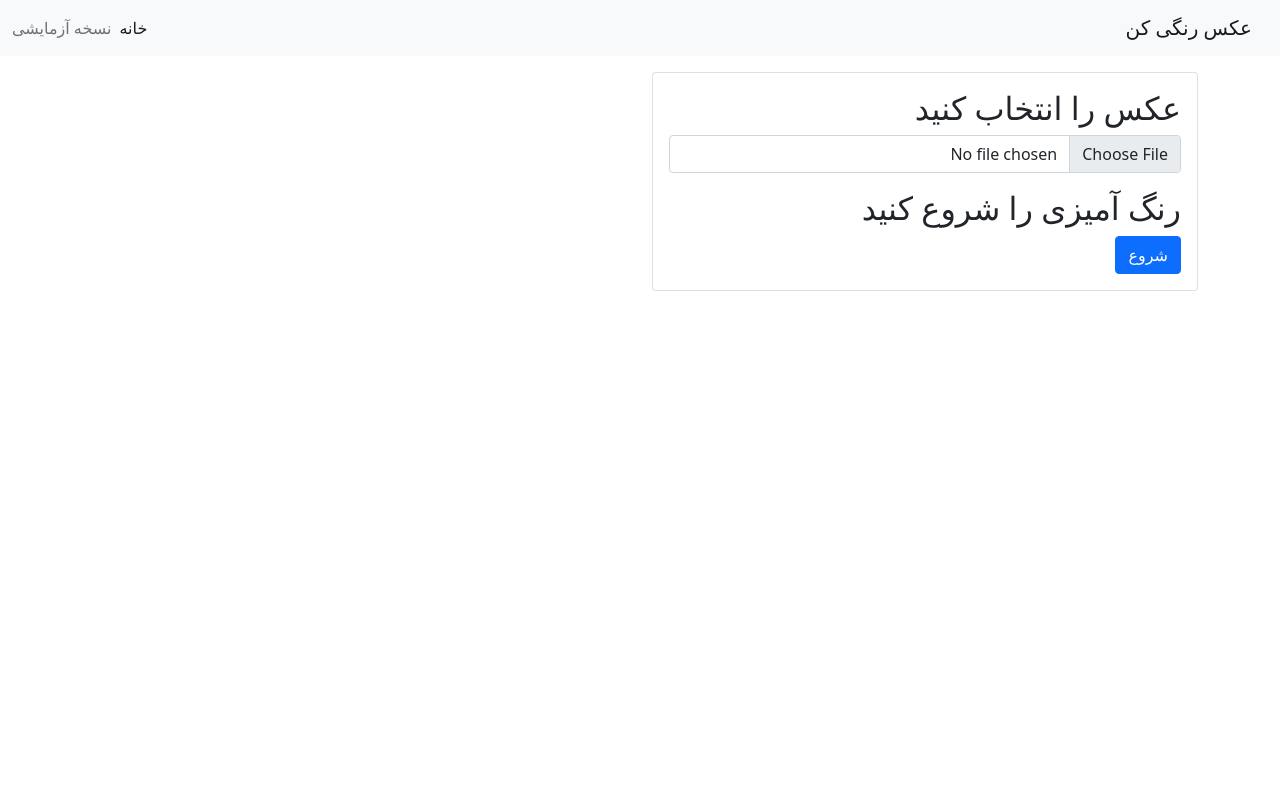
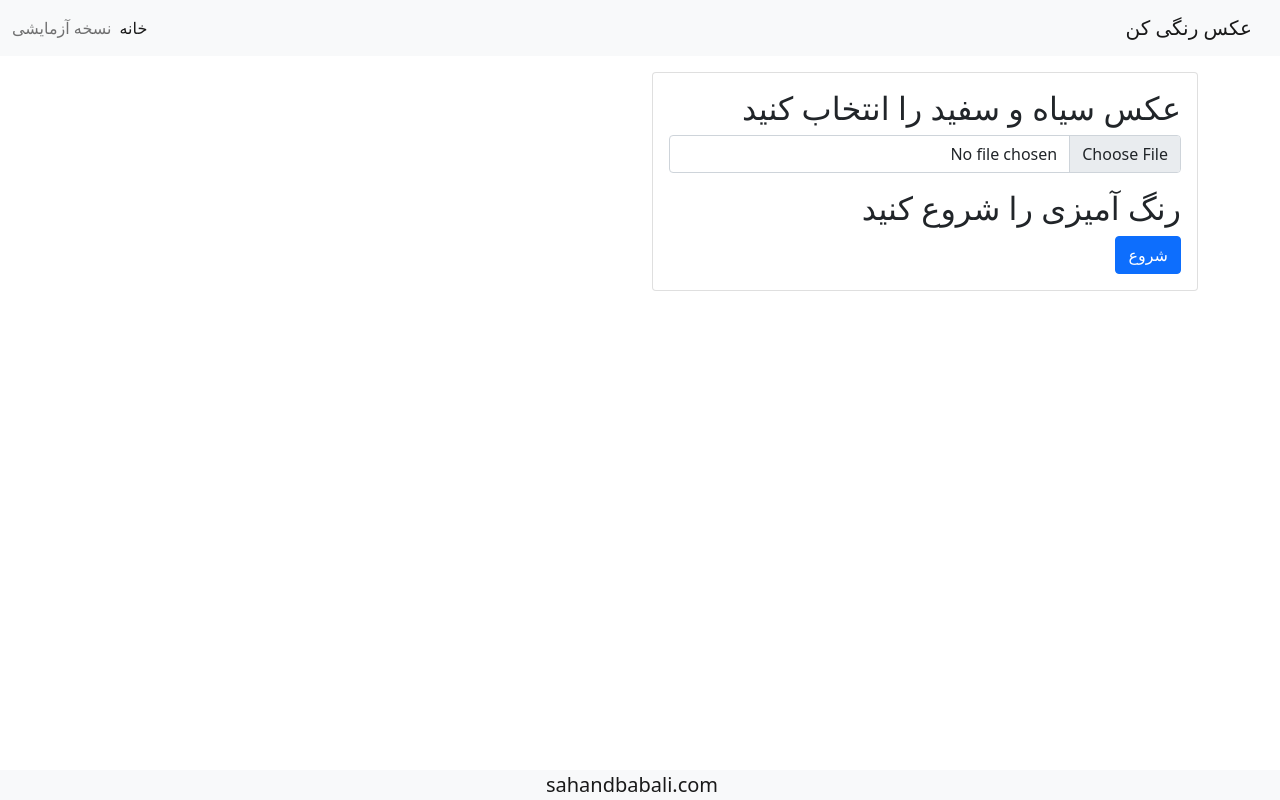
Before and after one commit to sahandbabali/aksrangi, a plain HTML site: page index.html in a window 1280 px wide. Drawn offline with nearby package versions, Linux system fonts and the light colour scheme.

Commit message:
footer added

```diff
--- a/index.html
+++ b/index.html
@@ -58,7 +58,7 @@
         <div class="col-sm-12 col-md-6">
           <div class="card">
             <div class="card-body">
-              <h2>عکس را انتخاب کنید</h2>
+              <h2>عکس سیاه و سفید را انتخاب کنید</h2>
 
               <div class="mb-3">
                 <!-- <label for="bwimage"  class="form-label">Default file input example</label> -->
@@ -84,6 +84,13 @@
         </div>
       </div>
     </div>
+    <nav class="fixed-bottom navbar-light bg-light">
+      <div class="container-fluid text-center">
+        <a class="navbar-brand" href="https://www.sahandbabali.com/"
+          >sahandbabali.com</a
+        >
+      </div>
+    </nav>
 
     <script
       src="https://cdn.jsdelivr.net/npm/bootstrap@5.1.3/dist/js/bootstrap.bundle.min.js"
```
